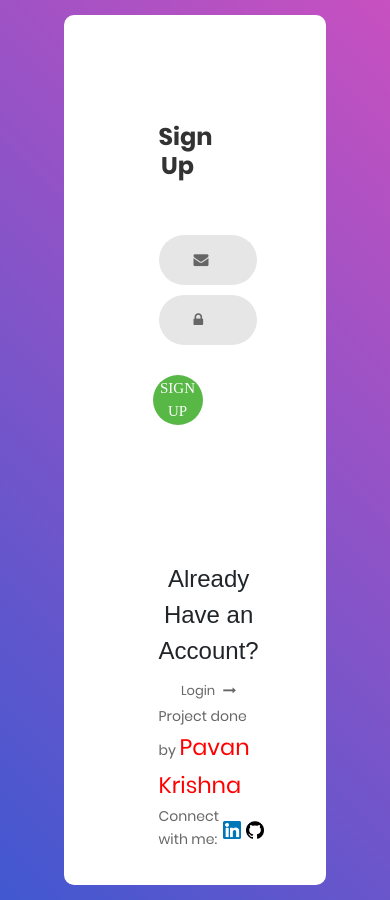
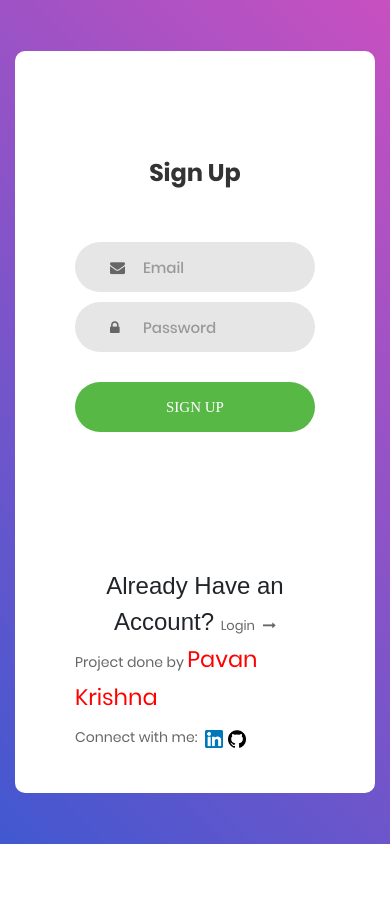
Before and after one commit to iamPavanKrishna/IMDB_Sentiment_Analysis, a Flask app: page /signup in a window 390 px wide. After the commit the page ends 844 px from the top, so only its background shows below. Run offline with Flask 3, Linux system fonts and the light colour scheme; some libraries are stand-ins or nearby versions; some web fonts are replaced.

Commit message:
bug fix: mobile response

```diff
--- a/app.py
+++ b/app.py
@@ -80,6 +80,9 @@ def delete(id_data):
 @app.route('/login', methods=['GET', 'POST'])
 def login():
     error = None
+    if session.get('loggedin', None):
+        # Redirect to the login page if the user is not authenticated
+        return redirect('/')
 
     if request.method == 'POST':
         email = request.form.get('email')
--- a/deployment.yaml
+++ b/deployment.yaml
@@ -14,7 +14,7 @@ spec:
     spec:
       containers:
       - name: sentiment-analysis-flask-app
-        image: asia-south1-docker.pkg.dev/sentiment-analysis-sklearn/sentiment-analysis-repo/sentiment-analysis-flask-app:latest
+        image: asia-south1-docker.pkg.dev/sentiment-analysis-sklearn/sentiment-analysis-repo/sentiment-analysis-flask-app:v2
         ports:
         - containerPort: 80
         env:
@@ -45,7 +45,7 @@ spec:
     spec:
       containers:
       - name: sentiment-analysis-mysql-db
-        image: asia-south1-docker.pkg.dev/sentiment-analysis-sklearn/sentiment-analysis-repo/sentiment-analysis-mysql-db:latest
+        image: asia-south1-docker.pkg.dev/sentiment-analysis-sklearn/sentiment-analysis-repo/sentiment-analysis-mysql-db:v1
         ports:
         - containerPort: 3306
         env:
--- a/static/css/style.css
+++ b/static/css/style.css
@@ -40,11 +40,19 @@ form {
     box-shadow: 0px 0px 11px 3px grey;
 }
 
+.form-wrap{
+    display: flex;
+    flex-direction: row;
+    align-items: center;
+    justify-content: space-evenly;
+    width: 100%;
+}
+
 .wrap-analysis-form{
     display: flex;
     flex-direction: column;
     align-items: center;
-    justify-content: center;
+    justify-content: space-between;
     width: 960px;
     background: #fff;
     border-radius: 10px;
@@ -153,12 +161,17 @@ styled-table tbody tr:hover {
     align-items: center;
 }
 
-@media screen and (max-width: 930px) {
+@media screen and (max-width: 992px) {
+    .form-wrap{
+        display: block;
+        width: 50%;
+    }
     .mobile-wrap{
         width: 100%;
         padding: 108px 130px 33px 95px;
         flex-direction: column;
-    }.mobile-form{
+    }
+    .mobile-form{
         width: 100%;
         display: contents;
     }
@@ -189,19 +202,53 @@ styled-table tbody tr:hover {
     }
 }
 
+@media screen and (max-width: 800px) {
+    .form-wrap {
+        display: block;
+        width: 70%;
+    }
+}
+
 @media screen and (max-width:772px) {
+    .form-wrap {
+        display: block;
+        width: 75%;
+    }
+    .mobile-wrap{
+        width: 100%;
+        padding: 108px 115px 33px 115px;
+        flex-direction: column;
+    }
     h1{
         font-size: 3.8em;
     }
 }
 
 @media screen and (max-width:625px) {
+    .form-wrap {
+        display: block;
+        width: 85%;
+    }
+    .mobile-wrap{
+        width: 100%;
+        padding: 108px 105px 33px 105px;
+        flex-direction: column;
+    }
     h1{
         font-size: 3.3em;
     }
 }
 
-@media screen and (max-width:552px) {
+@media screen and (max-width:560px) {
+    .form-wrap {
+        display: block;
+        width: 100%;
+    }
+    .mobile-wrap{
+        width: 100%;
+        padding: 108px 90px 33px 90px;
+        flex-direction: column;
+    }
     h1{
         font-size: 2.6em;
     }
@@ -210,14 +257,34 @@ styled-table tbody tr:hover {
         font-size: 0.6em;
     }
 }
+@media screen and (max-width:500px) {
+    .mobile-wrap{
+        width: 100%;
+        padding: 108px 75px 33px 75px;
+        flex-direction: column;
+    }
+    h1{
+        font-size: 2.1em;
+    }
+}
 
 @media screen and (max-width:449px) {
+    .mobile-wrap{
+        width: 100%;
+        padding: 108px 60px 33px 60px;
+        flex-direction: column;
+    }
     h1{
         font-size: 2.1em;
     }
 }
 
 @media screen and (max-width:375px) {
+    .mobile-wrap{
+        width: 100%;
+        padding: 108px 45px 33px 45px;
+        flex-direction: column;
+    }
     h1{
         font-size: 1.6em;
     }
@@ -226,3 +293,18 @@ styled-table tbody tr:hover {
         font-size: 0.6em;
     }
 }
+
+@media screen and (max-width:320px) {
+    .mobile-wrap{
+        width: 100%;
+        padding: 108px 18px 33px 18px;
+        flex-direction: column;
+    }
+    h1{
+        font-size: 1.6em;
+    }
+
+    label {
+        font-size: 0.6em;
+    }
+}
--- a/templates/login.html
+++ b/templates/login.html
@@ -26,11 +26,11 @@
 
         <div class="limiter">
             <div class="container-login100">
-                <div class="wrap-login100 mobile-wrap" style="width: 73%; padding: 108px 130px 33px 95px;">
+                <div class="wrap-login100 mobile-wrap wrap-analysis-form">
+                    <div class="form-wrap">
                         <div class="login100-pic js-tilt style-mob" data-tilt>
                             <img src="{{ url_for('static', filename='images/img-01.png') }}" alt="IMG">
                         </div>
-
                         <form class="login100-form validate-form mobile-form"  method="POST">
                             <span class="login100-form-title">
                                 Login
@@ -80,7 +80,7 @@
                                 </a>
                             </div>
                         </form>
-
+                    </div>
                     <div class="main-footer">
                         <p>Project done by <a href="https://www.linkedin.com/in/iampavankrishna/" target="_blank">Pavan Krishna</a></p>
                         <div class="wrap-footer">
--- a/templates/signup.html
+++ b/templates/signup.html
@@ -26,7 +26,8 @@
 
         <div class="limiter">
             <div class="container-login100">
-                <div class="wrap-login100 mobile-wrap" style="width: 73%; padding: 108px 130px 33px 95px;">
+                <div class="wrap-login100 mobile-wrap wrap-analysis-form">
+                    <div class="form-wrap">
                         <div class="login100-pic js-tilt style-mob" data-tilt>
                             <img src="{{ url_for('static', filename='images/img-01.png') }}" alt="IMG">
                         </div>
@@ -66,6 +67,7 @@
                                 </a>
                             </div>
                         </form>
+                    </div>
                     <div class="main-footer">
                         <p>Project done by <a href="https://www.linkedin.com/in/iampavankrishna/" target="_blank">Pavan Krishna</a></p>
                         <div class="wrap-footer">
```
Also changed, not shown: 1 other file. Lines whose indentation alone changed are shown as unchanged.
